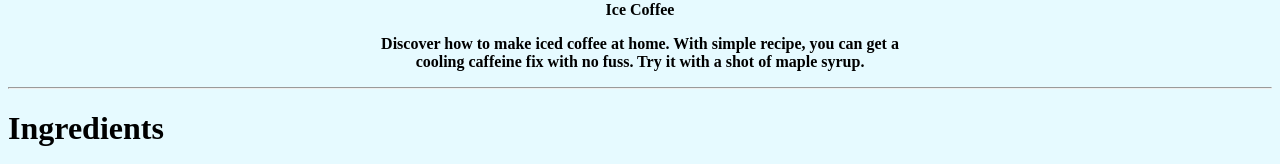
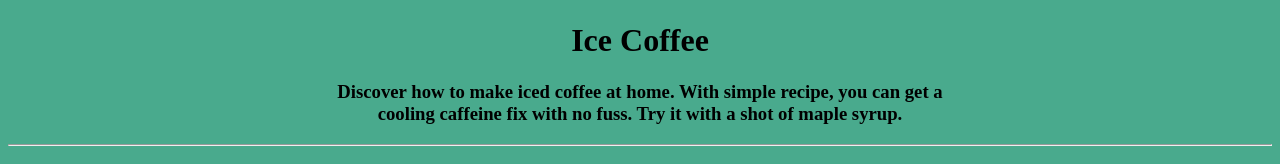
Before and after one commit to osamabinshan/Ice-coffee, a plain HTML site: page ice-coffee/index.html in a window 1280 px wide. Shown: the part 311-475 px from the top of the page. Drawn offline with Linux system fonts and the light colour scheme.

Commit message:
Ice-Coffee

```diff
--- a/ice-coffee/index.html
+++ b/ice-coffee/index.html
@@ -11,8 +11,8 @@
 
 
 
-    <center><b> Ice Coffee</b></center>
-<center><p><b> Discover how to make iced coffee at home. With simple recipe, you can get a <br>cooling caffeine fix with no fuss. Try it with a shot of maple syrup.</b></p></center>
+    <center><h1><b> Ice Coffee</b></h1></center>
+<center><p><h3><b> Discover how to make iced coffee at home. With simple recipe, you can get a <br>cooling caffeine fix with no fuss. Try it with a shot of maple syrup.</b></h3></p></center>
 <hr>
 <h1><strong>Ingredients</strong></h1>
 <ul>
@@ -31,7 +31,8 @@
 
 </ol>
 
-<body bgcolor="#e6faff"></body>>
+<body style="background-color: rgb(73, 170, 141);"</body>>
+
 
 
 </body>
```
